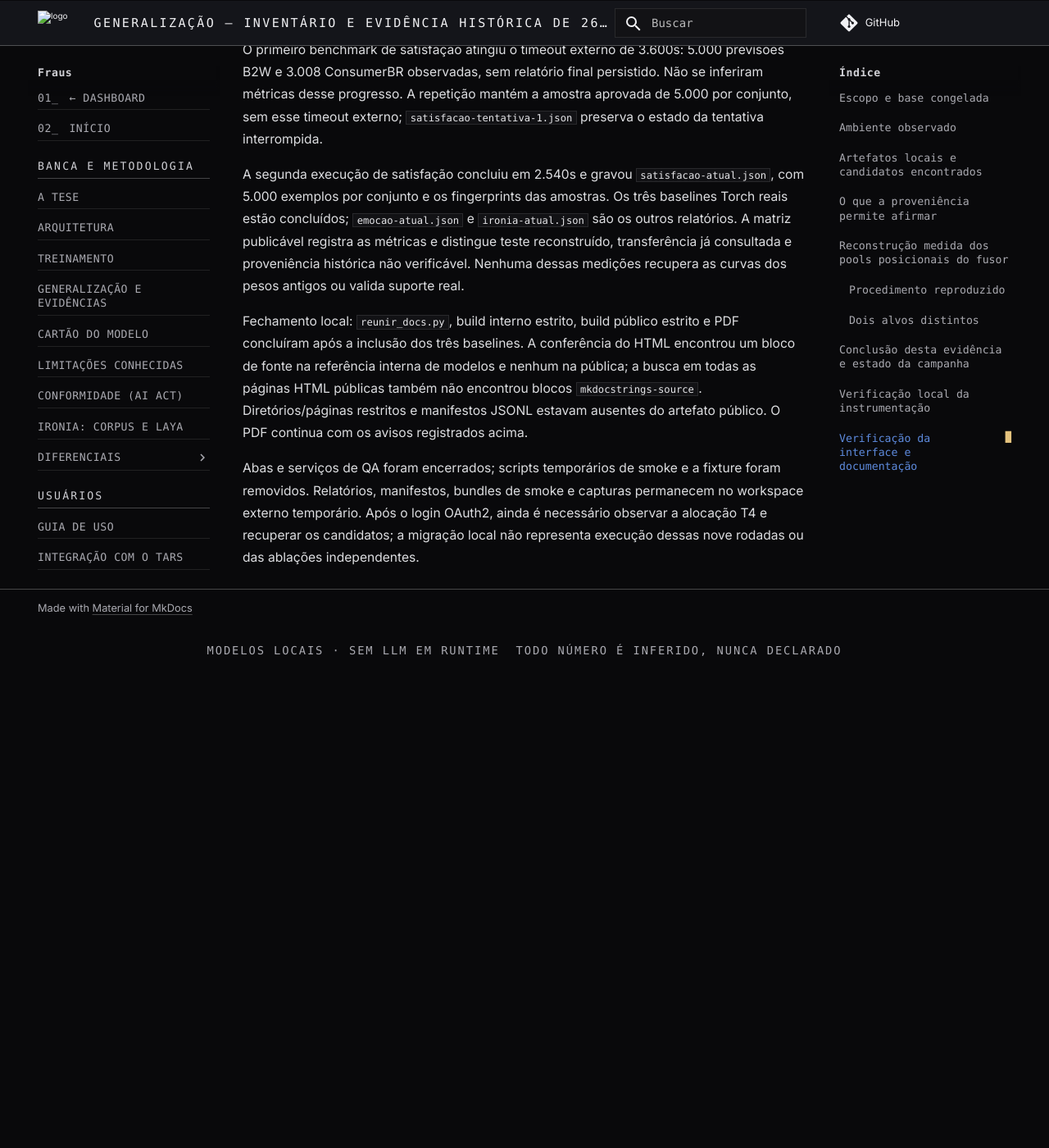
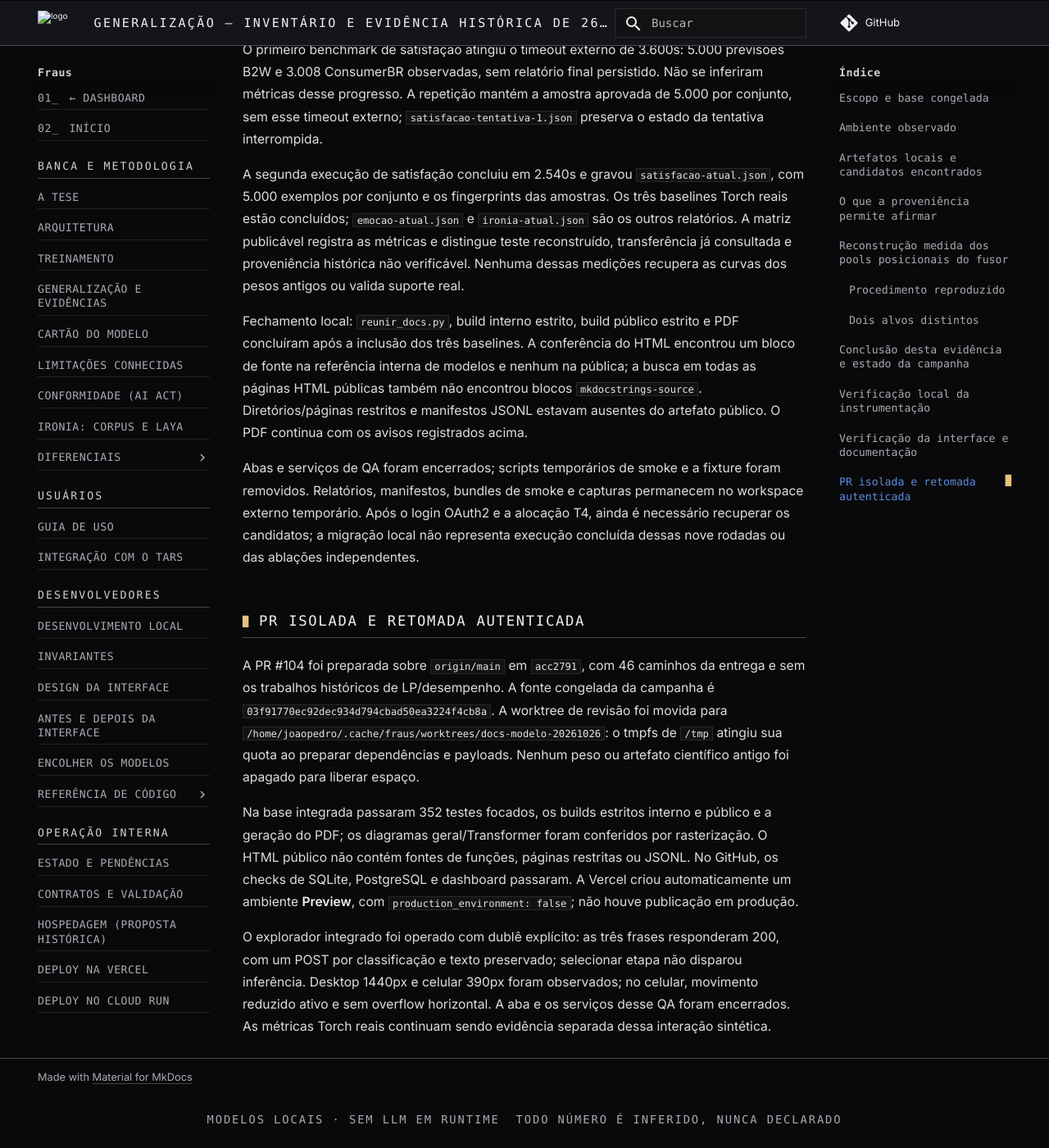
Before and after one commit to Joao-Tavares0312/Fraus, an MkDocs documentation site: the page built from docs/notas/2026-10-26-generalizacao.md, in a window 1280 px wide and 1400 px high, scrolled down 8063 px. Shown: the whole window at 82% size. Built offline with MkDocs 1.6.1 and Material for MkDocs 9.7.7, drawn with Linux system fonts in a browser that asks for light colours; some web fonts are replaced; comment, search, counter and statistics services are not loaded; before the commit the page ends 8891 px from its top, so only the background shows below that; some of the changed text lies outside the part shown.

Commit message:
docs(modelo): registra verificacao da PR e alocacao T4
Co-Authored-By: Neuro <neuro.chan.dev@gmail.com>

```diff
--- a/docs/notas/2026-10-26-generalizacao.md
+++ b/docs/notas/2026-10-26-generalizacao.md
@@ -188,10 +188,10 @@
 
 A primeira tentativa registrou **Google Colab CLI 0.7.5 instalada** e falhou
 por ausência de ADC (`DefaultCredentialsError`), sem alocar GPU ou treinar.
-Na retomada de 26/10, o usuário concluiu o login OAuth2 na conta autorizada;
-isso remove o bloqueio de login, mas não comprova quota T4 nem execução.
-Ainda não há bundles de candidatos da nova campanha. O diagnóstico científico
-depende de evidência efetivamente exportada, não de notebooks instrumentados.
+Na retomada de 26/10, o usuário concluiu o login OAuth2 na conta autorizada.
+A CLI alocou uma T4 na sessão própria; isso comprova alocação, não nove
+treinos concluídos. Ainda não há bundles de candidatos da nova campanha.
+O diagnóstico depende de evidência exportada, não de notebooks instrumentados.
 
 Nesta fatia foram feitas inspeção estática e a medição de sobreposição acima.
 Não foram executados testes, builds, lint ou carga de `fusor.joblib`,
@@ -311,6 +311,29 @@
 
 Abas e serviços de QA foram encerrados; scripts temporários de smoke e a
 fixture foram removidos. Relatórios, manifestos, bundles de smoke e capturas
-permanecem no workspace externo temporário. Após o login OAuth2, ainda é
-necessário observar a alocação T4 e recuperar os candidatos; a migração local
-não representa execução dessas nove rodadas ou das ablações independentes.
+permanecem no workspace externo temporário. Após o login OAuth2 e a alocação
+T4, ainda é necessário recuperar os candidatos; a migração local não representa
+execução concluída dessas nove rodadas ou das ablações independentes.
+
+## PR isolada e retomada autenticada
+
+A PR #104 foi preparada sobre `origin/main` em `acc2791`, com 46 caminhos
+da entrega e sem os trabalhos históricos de LP/desempenho. A fonte congelada
+da campanha é `03f91770ec92dec934d794cbad50ea3224f4cb8a`. A worktree de revisão
+foi movida para `/home/joaopedro/.cache/fraus/worktrees/docs-modelo-20261026`:
+o tmpfs de `/tmp` atingiu sua quota ao preparar dependências e payloads.
+Nenhum peso ou artefato científico antigo foi apagado para liberar espaço.
+
+Na base integrada passaram 352 testes focados, os builds estritos interno
+e público e a geração do PDF; os diagramas geral/Transformer foram conferidos
+por rasterização. O HTML público não contém fontes de funções, páginas
+restritas ou JSONL. No GitHub, os checks de SQLite, PostgreSQL e dashboard
+passaram. A Vercel criou automaticamente um ambiente **Preview**, com
+`production_environment: false`; não houve publicação em produção.
+
+O explorador integrado foi operado com dublê explícito: as três frases
+responderam 200, com um POST por classificação e texto preservado; selecionar
+etapa não disparou inferência. Desktop 1440px e celular 390px foram observados;
+no celular, movimento reduzido ativo e sem overflow horizontal. A aba e os
+serviços desse QA foram encerrados. As métricas Torch reais continuam sendo
+evidência separada dessa interação sintética.
```
Also changed, not shown: docs/generalizacao.md (+6 -6 lines), docs/handoff.md (+2 -2 lines).
